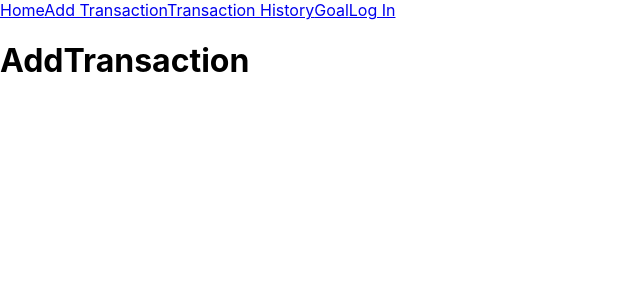
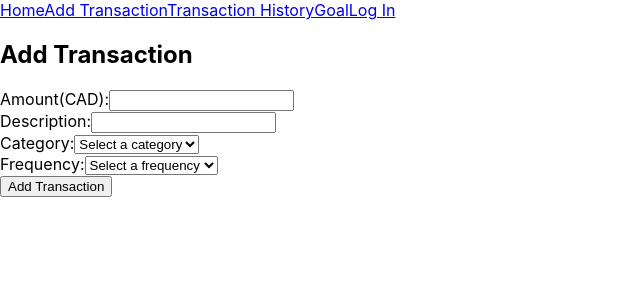
Before and after one commit to Kody-Eguchi/coin-tracker, a React (Create React App) app: page /add-transaction in a window 1280 px wide. Shown: the top 300 px of the page, without its empty margins (0-640 px from the left). Built offline with nearby package versions, Linux system fonts and the light colour scheme.

Commit message:
Add TransactionItem component and a form to AddTransaction

```diff
--- a/src/components/AddTransaction/AddTransaction.js
+++ b/src/components/AddTransaction/AddTransaction.js
@@ -1,7 +1,102 @@
+import Cookies from "js-cookie";
+import api from "../../config/axios-config";
+import { useState } from "react";
+
 function AddTransaction() {
+  const [formData, setFormData] = useState({
+    amount: "",
+    description: "",
+    categoryId: "",
+    frequencyId: "",
+  });
+
+  const handleChange = (e) => {
+    const { name, value } = e.target;
+    setFormData({
+      ...formData,
+      [name]: value,
+    });
+  };
+
+  const handleSubmit = async (e) => {
+    e.preventDefault();
+    const token = Cookies.get("token");
+    try {
+      const response = await api.post("./transaction/create", formData, {
+        headers: {
+          "Content-Type": "application/json",
+          Authorization: `Bearer ${token}`,
+        },
+      });
+      if (response.status === 200) {
+        console.log("Transaction created successfully");
+      } else {
+        console.error("Error creating transaction");
+      }
+    } catch (error) {
+      console.error("Error creating transaction:", error);
+    }
+  };
+
   return (
     <div>
-      <h1>AddTransaction</h1>
+      <div>
+        <h2>Add Transaction</h2>
+        <form onSubmit={handleSubmit}>
+          <div>
+            <label htmlFor="amount">Amount(CAD):</label>
+            <input
+              type="number"
+              id="amount"
+              name="amount"
+              value={formData.amount}
+              onChange={handleChange}
+              required
+            />
+          </div>
+          <div>
+            <label htmlFor="description">Description:</label>
+            <input
+              type="text"
+              id="description"
+              name="description"
+              value={formData.description}
+              onChange={handleChange}
+            />
+          </div>
+          <div>
+            <label htmlFor="categoryId">Category:</label>
+            <select
+              id="categoryId"
+              name="categoryId"
+              value={formData.categoryId}
+              onChange={handleChange}
+              required
+            >
+              <option value="">Select a category</option>
+              <option value="1">Category 1</option>
+              <option value="2">Category 2</option>
+            </select>
+          </div>
+          <div>
+            <label htmlFor="frequencyId">Frequency:</label>
+            <select
+              id="frequencyId"
+              name="frequencyId"
+              value={formData.frequencyId}
+              onChange={handleChange}
+              required
+            >
+              <option value="">Select a frequency</option>
+              <option value="1">Frequency 1</option>
+              <option value="2">Frequency 2</option>
+            </select>
+          </div>
+          <div>
+            <button type="submit">Add Transaction</button>
+          </div>
+        </form>
+      </div>
     </div>
   );
 }
--- a/src/components/TransactionHistory/TransactionHistory.js
+++ b/src/components/TransactionHistory/TransactionHistory.js
@@ -1,34 +1,33 @@
 import { useEffect, useState } from "react";
 import { fetchTransactionHistory } from "../helper/transactionHistoryHelpers";
+import TransactionHistoryItem from "./TransactionHistoryItem";
 
 function TransactionHistory() {
   const [transactionHistory, setTransactionHistory] = useState([]);
 
   useEffect(() => {
     fetchTransactionHistory((data) => {
-      setTransactionHistory(data);
+      if (Array.isArray(data)) {
+        // If it's an array, set it directly
+        setTransactionHistory(data);
+      } else if (typeof data === "object") {
+        // If it's an object, wrap it in an array
+        setTransactionHistory([data]);
+      }
     });
   }, []);
 
-  const {
-    amount,
-    description,
-    transaction_date,
-    category: { category_name, type },
-    frequency: { frequency_name },
-  } = transactionHistory;
-
+  console.log(transactionHistory);
   return (
     <div>
       <h1>TransactionHistory</h1>
-      <div>
-        <p>amount: {amount}</p>
-        <p>description: {description}</p>
-        <p>transaction date: {transaction_date}</p>
-        <p>Spending Category: {category_name}</p>
-        <p>Type: {type}</p>
-        <p>frequency: {frequency_name}</p>
-      </div>
+      {transactionHistory.length > 0 ? (
+        transactionHistory.map((transaction, index) => (
+          <TransactionHistoryItem key={index} transaction={transaction} />
+        ))
+      ) : (
+        <p>Loading...</p>
+      )}
     </div>
   );
 }
--- /dev/null
+++ b/src/components/TransactionHistory/TransactionHistoryItem.js
@@ -0,0 +1,16 @@
+import React from "react";
+
+function TransactionHistoryItem({ transaction }) {
+  return (
+    <div>
+      <p>amount: ${transaction.amount}</p>
+      <p>description: {transaction.description}</p>
+      <p>transaction date: {transaction.transaction_date}</p>
+      <p>Spending Category: {transaction.category.category_name}</p>
+      <p>Type: {transaction.category.type}</p>
+      <p>frequency: {transaction.frequency.frequency_name}</p>
+    </div>
+  );
+}
+
+export default TransactionHistoryItem;
```
Also changed, not shown: src/components/helper/addTransactionHelper.js (added).
